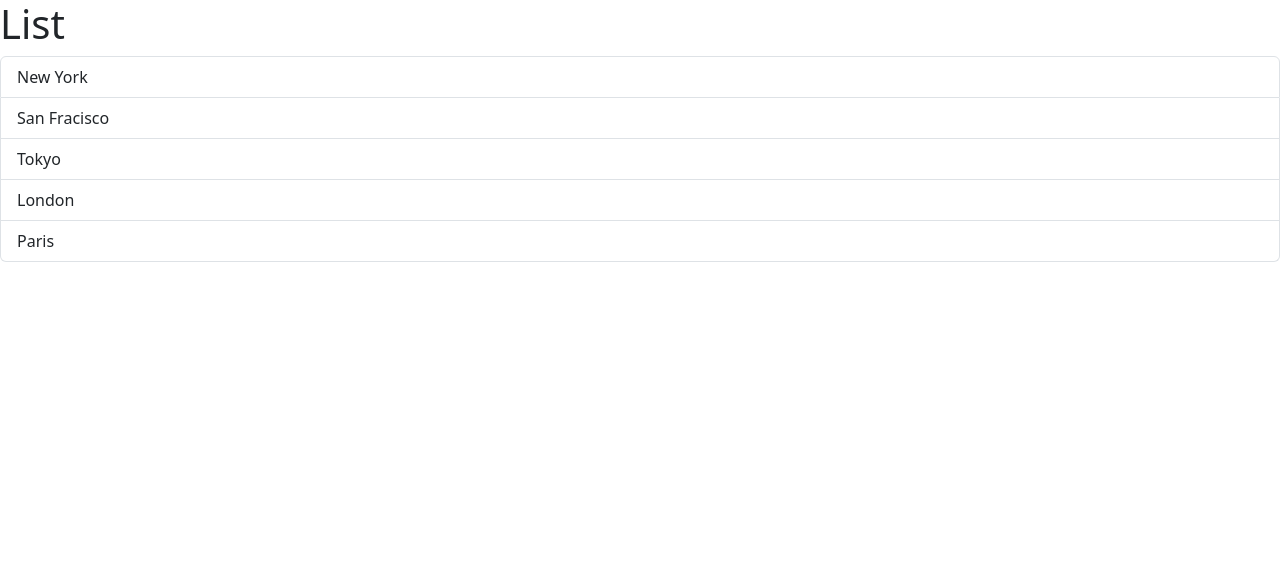
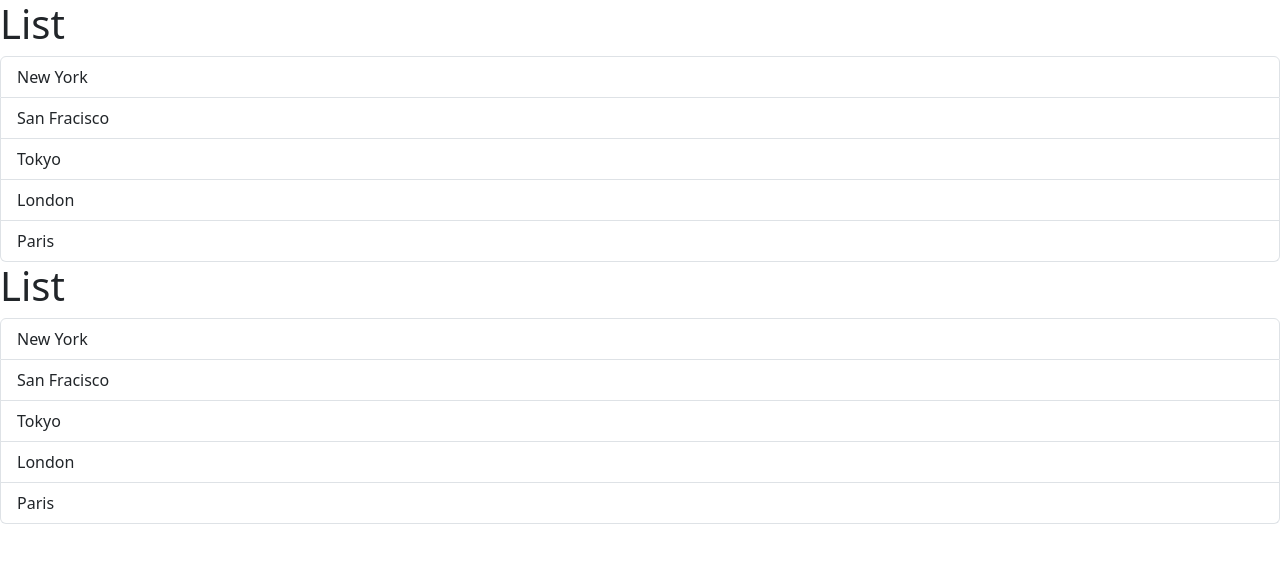
Before and after one commit to jwala-anirudh/react-basics-2023, a React (Vite) app: page / in a window 1280 px wide. Shown: the top 562 px of the page. Built offline with nearby package versions, Linux system fonts and the light colour scheme.

Commit message:
Managing state

```diff
--- a/src/App.tsx
+++ b/src/App.tsx
@@ -4,6 +4,7 @@
   return (
     <div>
       <ListGroup />
+      <ListGroup />
     </div>
   );
 }
--- a/src/components/ListGroup.tsx
+++ b/src/components/ListGroup.tsx
@@ -1,12 +1,8 @@
-import { MouseEvent } from 'react';
+import { useState } from 'react';
 
 function ListGroup() {
   const items = ['New York', 'San Fracisco', 'Tokyo', 'London', 'Paris'];
-
-  // Event handler
-  const handleClick = (event: MouseEvent) => {
-    console.log(event);
-  };
+  const [selectedIndex, setSelectedIndex] = useState(-1);
 
   return (
     <>
@@ -14,7 +10,15 @@
       {items.length === 0 && <p>No items found</p>}
       <ul className="list-group">
         {items.map((item, index) => (
-          <li key={item} className="list-group-item" onClick={handleClick}>
+          <li
+            key={item}
+            className={
+              selectedIndex === index
+                ? 'list-group-item active'
+                : 'list-group-item'
+            }
+            onClick={() => setSelectedIndex(index)}
+          >
             {item}
           </li>
         ))}
```
